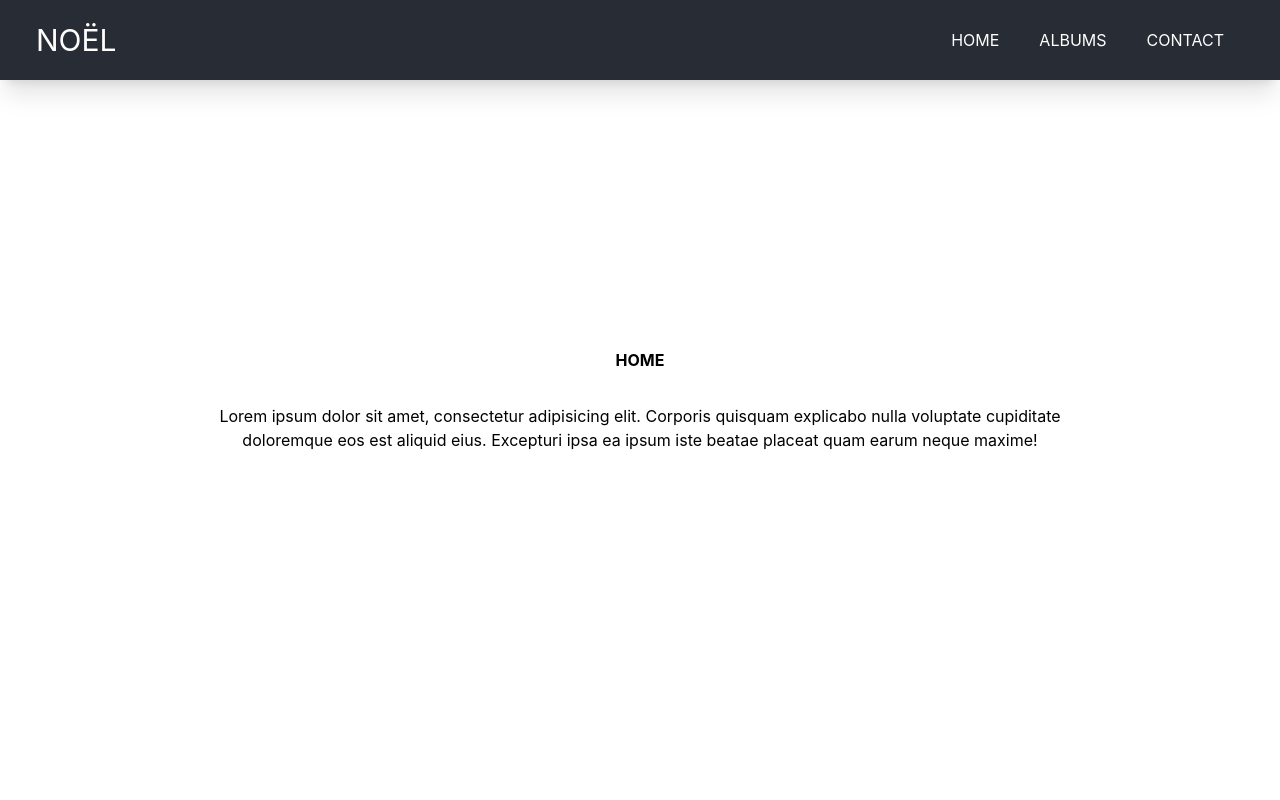
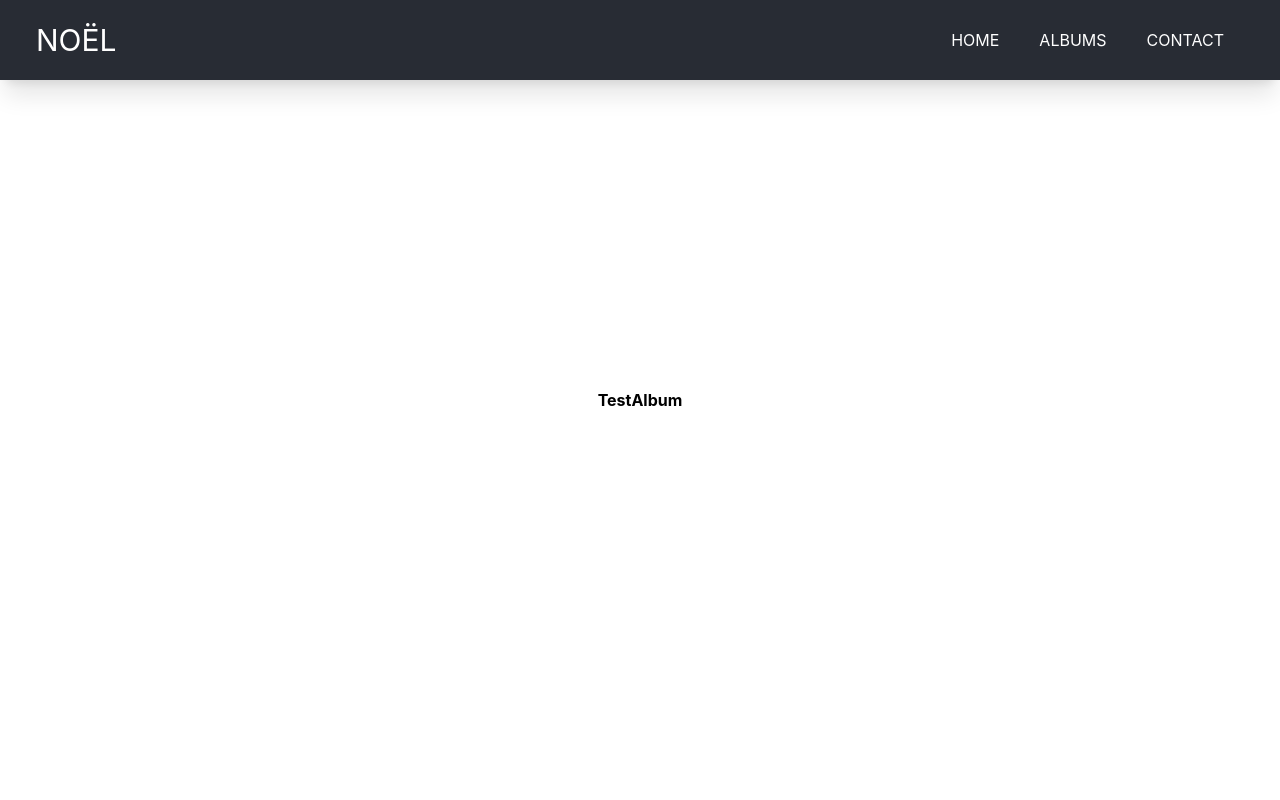
Before and after one commit to GregRodriguezJr/noel_portfolio, a React (Create React App) app: page /testAlbum in a window 1280 px wide. Shown: the top 800 px of the page. Built offline with nearby package versions, Linux system fonts and the light colour scheme; the HTML template or start-up script is replaced by a standard one.

Commit message:
added react router, created test page

```diff
--- a/src/App.js
+++ b/src/App.js
@@ -1,11 +1,16 @@
-import NavBar from './components/NavBar';
+import { BrowserRouter as Router, Route, Routes } from 'react-router-dom';
 import Home from './components/pages/Home';
+import TestAlbum from './components/pages/TestAlbum';
 
 function App() {
   return (
     <>
-      <NavBar/>
-      <Home />
+    <Router>
+      <Routes>
+        <Route element={<Home />} path='/' exact/>
+        <Route element={<TestAlbum />} path='/testAlbum' exact/>
+      </Routes>
+    </Router>
     </>
   );
 }
--- a/src/components/Albums.jsx
+++ b/src/components/Albums.jsx
@@ -1,4 +1,5 @@
 import React from 'react'
+import { Link } from 'react-router-dom';
 
 const Albums = () => {
   return (
@@ -6,18 +7,26 @@ const Albums = () => {
         <div className='max-w-[1240px] mx-auto px-2 py-16'>
             <h2 className='uppercase text-center p-5 text-xl'>Photo Albums</h2>
             <div className='grid md:grid-cols-2 gap-8'>
+                <Link to='testAlbum'>
                     <div className='flex items-center justify-center h-auto w-full shadow-xl shadow-gray-400 rounded-xl p-4 hover:scale-105 duration-150 cursor-pointer'>
                         <img src="https://images.unsplash.com/photo-1512316609839-ce289d3eba0a?ixlib=rb-4.0.3&ixid=MnwxMjA3fDB8MHxzZWFyY2h8M3x8bW9kZWx8ZW58MHwwfDB8fA%3D%3D&auto=format&fit=crop&w=500&q=60" alt="" className='rounded-xl' />
                     </div>
+                </Link>
+                <Link to='testAlbum'>
                     <div className='flex items-center justify-center h-auto w-full shadow-xl shadow-gray-400 rounded-xl p-4 hover:scale-105 duration-150 cursor-pointer'>
                         <img src="https://images.unsplash.com/photo-1501196354995-cbb51c65aaea?ixlib=rb-4.0.3&ixid=MnwxMjA3fDB8MHxzZWFyY2h8Mnx8bW9kZWx8ZW58MHwwfDB8fA%3D%3D&auto=format&fit=crop&w=500&q=60" alt="" className='rounded-xl' />
                     </div>
+                </Link>
+                <Link to='testAlbum'>
                     <div className='flex items-center justify-center h-auto w-full shadow-xl shadow-gray-400 rounded-xl p-4 hover:scale-105 duration-150 cursor-pointer'>
                         <img src="https://images.unsplash.com/photo-1502323777036-f29e3972d82f?ixlib=rb-4.0.3&ixid=MnwxMjA3fDB8MHxzZWFyY2h8Nnx8bW9kZWx8ZW58MHwwfDB8fA%3D%3D&auto=format&fit=crop&w=500&q=60" alt="" className='rounded-xl' />
                     </div>
+                </Link>
+                <Link to='testAlbum'>
                     <div className='flex items-center justify-center h-auto w-full shadow-xl shadow-gray-400 rounded-xl p-4 hover:scale-105 duration-150 cursor-pointer'>
                         <img src="https://images.unsplash.com/photo-1599732494971-a6110ea1ad20?ixlib=rb-4.0.3&ixid=MnwxMjA3fDB8MHxzZWFyY2h8MTd8fG1vZGVsfGVufDB8MHwwfHw%3D&auto=format&fit=crop&w=500&q=60" alt="" className='rounded-xl' />
                     </div>
+                </Link>
             </div>
         </div>
     </div>
--- a/src/components/NavBar.jsx
+++ b/src/components/NavBar.jsx
@@ -17,13 +17,13 @@ function NavBar() {
             <div className="hidden md:flex">
                 <ul className="flex items-center">
                     <li className="px-5">
-                        <a className="uppercase text-white hover:underline" href="#main">Home</a>
+                        <a className="uppercase text-white hover:underline" href="/#main">Home</a>
                     </li>
                     <li className="px-5">
-                        <a className="uppercase text-white hover:underline" href="#albums">Albums</a>
+                        <a className="uppercase text-white hover:underline" href="/#albums">Albums</a>
                     </li>
                     <li className="px-5">
-                        <a className="uppercase text-white hover:underline" href="#contact">contact</a>
+                        <a className="uppercase text-white hover:underline" href="/#contact">contact</a>
                     </li>
                 </ul>
             </div>
--- a/src/components/pages/Home.jsx
+++ b/src/components/pages/Home.jsx
@@ -2,10 +2,12 @@ import React from "react";
 import Main from "../Main";
 import Albums from '../Albums.jsx'
 import Contact from '../Contact'
+import Navbar from '../NavBar'
 
 const Home = () => {
   return (
     <>
+      <Navbar />
       <Main />
       <Albums />
       <Contact />
--- /dev/null
+++ b/src/components/pages/TestAlbum.jsx
@@ -0,0 +1,15 @@
+import React from 'react'
+import NavBar from '../NavBar';
+
+const TestAlbum = () => {
+  return (
+    <>
+        <NavBar/>
+        <div className='flex justify-center items-center w-full h-screen'>
+            <h1 >TestAlbum</h1>
+        </div>
+    </>
+  )
+}
+
+export default TestAlbum
```
Lines whose indentation alone changed are shown as unchanged.
